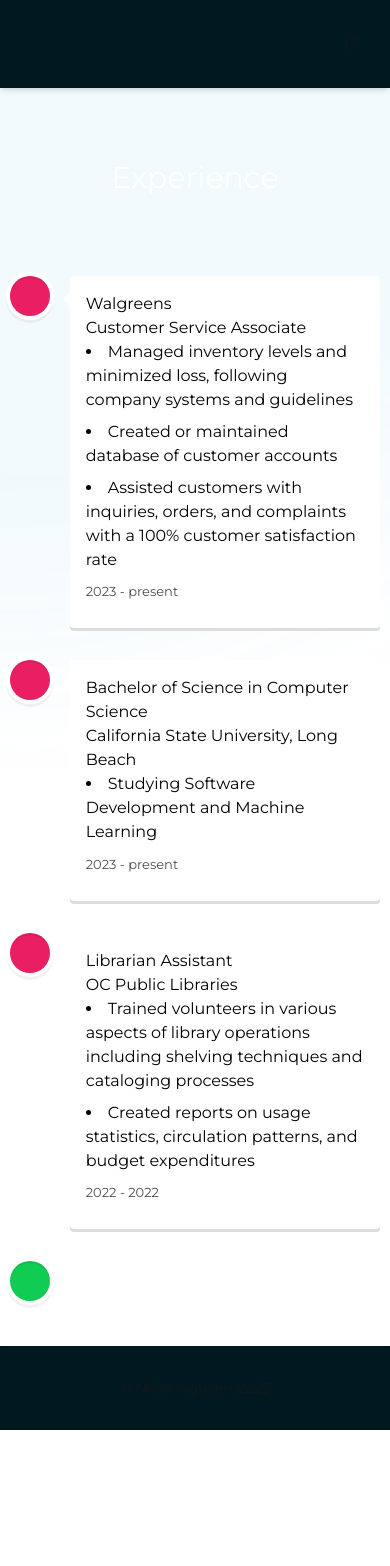
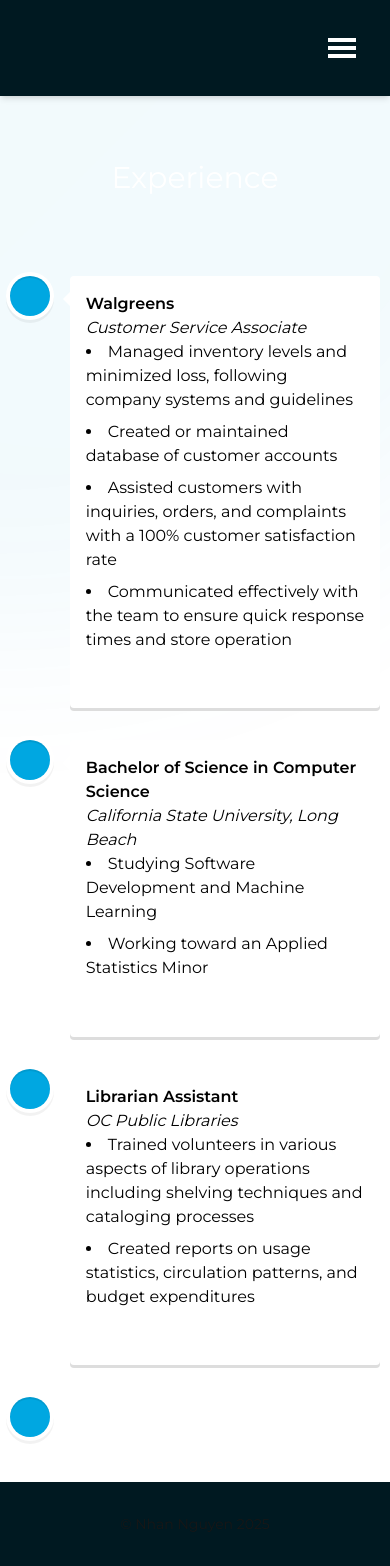
Before and after one commit to Detims/portfolio-real, a Next.js app: page /experience in a window 390 px wide. Before the commit the page ends 1430 px from the top, so only its background shows below. Built offline with nearby package versions, Linux system fonts and the light colour scheme.

Commit message:
about page and experience page correction

```diff
--- a/src/app/about/page.jsx
+++ b/src/app/about/page.jsx
@@ -5,7 +5,7 @@ import Image from "next/image"
 const About = () => {
     return(
         <div className="relative min-h-screen overflow-hidden">
-            <div className="container py-12 px-6 mt-16 relative flex flex-col lg:flex-row items-center gap-12">
+            <div className="container py-12 px-12 md:px-32 mt-16 relative flex flex-col lg:flex-row items-center gap-12">
                 {/* Left Profile Picture */}
                 <div className="w-full lg:w-1/3 flex justify-center">
                     <Image src={assets.Natsu} alt="me" className="w-64 h-64 rounded-full shadow-lg object-cover md:w-60 md:h-60 lg:w-full lg:h-full lg:rounded-lg"/>
@@ -13,14 +13,13 @@ const About = () => {
 
                 {/* Right Word Content */}
                 <div className="w-full lg:w-2/3">
-                    <h2 className="text-5xl font-bold mb-6 text-center lg:text-left">
+                    <h2 className="text-6xl font-bold mb-6 text-center lg:text-left text-[#00A7E1]">
                         About Me
                     </h2>
                     <p className="leading-relaxed mb-6 text-lg">
-                        These are words on a screen
-                    </p>
-                    <p className="mb-6 text-lg">
-                        This is a second row of text
+                        I am a passionate Computer Science student dedicated to making innovative and data-driven solutions.
+                        I enjoy utilizing my creativity and knowledge to solve real-world problems.
+                        I am currently studying Software Development and lookingto expand my capabilities with Applied Statistics.
                     </p>
                     <p className="mb-6 text-sm">
                         Hobbies:
--- a/src/app/components/Navbar.jsx
+++ b/src/app/components/Navbar.jsx
@@ -1,14 +1,12 @@
 'use client'
 import Link from "next/link"
 import { useState } from "react"
-import { motion } from "framer-motion"
-import { usePathname } from "next/navigation"
+import { motion, AnimatePresence } from "framer-motion";
+import { GiHamburgerMenu } from "react-icons/gi";
+import { IoMdClose } from "react-icons/io";
 
 const Navbar = () => {
-    const pathname = usePathname()
     const [isOpen, setIsOpen] = useState(false)
-
-    const isActive = (path) => pathname === path;
 
     const navItems = [
         { href: '/', label: 'Home' },
@@ -17,6 +15,10 @@ const Navbar = () => {
         { href: '/projects', label: 'Projects' },
     ]
 
+    const handleLinkClick = () => {
+        setIsOpen(false)
+    }
+
     return (
         <nav className="fixed p-8 w-full top-0 z-10 transition-all bg-[#001921] shadow-md">
             <div className="container flex mx-auto justify-end w-full items-center">
@@ -24,27 +26,43 @@ const Navbar = () => {
                 {/* Hamburger Menu */}
                 <button className="md:hidden focus:outline-none"
                 onClick={() => setIsOpen(!isOpen)}>
-                    {isOpen ? "X" : "O"}
+                    {isOpen ? <IoMdClose fill="white" className="w-8 h-8" /> : <GiHamburgerMenu fill="white" className="w-8 h-8"/>}
                 </button>
 
                 {/* Navbar Links */}
+                <AnimatePresence>
                     {isOpen && (
-                    <ul className="md:hidden absolute top-full w-full bg-[#001921] right-0 flex flex-col pt-0 gap-4 items-center p-6">
+                        <motion.ul
+                            initial= {{ opacity: 0, y: -50 }}
+                            animate= {{ opacity: 1, y: 0 }}
+                            exit= {{ opacity: 0, y: -50 }}
+                            transition={{ duration: 0.2 }}
+                            className="md:hidden absolute top-full w-full bg-[#001921] right-0 flex flex-col pt-0 gap-4 items-center p-6"
+                        >
                             {navItems.map((item) => (
                                 <li key={item.href} className="px-4">
-                                <Link href={item.href} className={`relative text-lg hover:text-[#00A7E1] transition-colors duration-300`}>
+                                    <Link
+                                        href={item.href}
+                                        className={`relative text-lg hover:text-[#00A7E1] transition-colors duration-300`}
+                                        onClick={handleLinkClick}
+                                    >
                                         {item.label}
                                     </Link>
                                 </li>
                             ))}
-                    </ul>
+                        </motion.ul>
                     )}
+                </AnimatePresence>
 
                 {/* Desktop Links */}
                 <ul className="hidden md:flex items-center">
                     {navItems.map((item) => (
                         <li key={item.href} className="px-4">
-                            <Link href={item.href} className={`relative text-lg text-white hover:text-[#00A7E1] group`}>
+                            <Link
+                                href={item.href}
+                                className={`relative text-lg text-white hover:text-[#00A7E1] group`}
+                                onClick={handleLinkClick}
+                            >
                                 {item.label}
                                 <span className="absolute bottom-0 left-0 w-full h-0.5 bg-[#00A7E1] scale-x-0 origin-left transition-transform duration-300 group-hover:scale-100"></span>
                             </Link>
--- a/src/app/experience/page.jsx
+++ b/src/app/experience/page.jsx
@@ -8,8 +8,8 @@ import Image from "next/image";
 
 const Experience = () => {
     return(
-        <div className="relative min-h-screen overflow-hidden text-black pt-12">
-            <h1 className="relative container mx-auto py-12 px-6 mt-16 text-white text-center text-3xl">Experience</h1>
+        <div className="relative min-h-screen overflow-hidden text-white pt-12">
+            <h1 className="relative container mx-auto py-12 px-6 mt-16 text-center text-3xl">Experience</h1>
             <VerticalTimeline>
             {/* <VerticalTimelineElement
                 className="vertical-timeline-element--work"
@@ -28,44 +28,52 @@ const Experience = () => {
             <VerticalTimelineElement
                 className="vertical-timeline-element--work"
                 date="2023 - present"
-                iconStyle={{ background: 'rgb(233, 30, 99)', color: '#fff' }}
+                iconStyle={{ background: '#00A7E1' }}
                 // icon={}
             >
-                <h3 className="vertical-timeline-element-title">Walgreens</h3>
-                <h4 className="vertical-timeline-element-subtitle">Customer Service Associate</h4>
+                <div className="text-black">
+                    <h3 className="vertical-timeline-element-title font-bold">Walgreens</h3>
+                    <h4 className="vertical-timeline-element-subtitle italic">Customer Service Associate</h4>
                     <ul className="list-disc list-inside space-y-2">
                         <li>Managed inventory levels and minimized loss, following company systems and guidelines</li>
                         <li>Created or maintained database of customer accounts</li>
                         <li>Assisted customers with inquiries, orders, and complaints with a 100% customer satisfaction rate</li>
+                        <li>Communicated effectively with the team to ensure quick response times and store operation</li>
                     </ul>
+                </div>
             </VerticalTimelineElement>
             <VerticalTimelineElement
                 className="vertical-timeline-element--education"
                 date="2023 - present"
-                iconStyle={{ background: 'rgb(233, 30, 99)', color: '#fff' }}
+                iconStyle={{ background: '#00A7E1' }}
                 // icon={}
             >
-                <h3 className="vertical-timeline-element-title">Bachelor of Science in Computer Science</h3>
-                <h4 className="vertical-timeline-element-subtitle">California State University, Long Beach</h4>
+                <div className="text-black">
+                    <h3 className="vertical-timeline-element-title font-bold">Bachelor of Science in Computer Science</h3>
+                    <h4 className="vertical-timeline-element-subtitle italic">California State University, Long Beach</h4>
                     <ul className="list-disc list-inside space-y-2">
                         <li>Studying Software Development and Machine Learning</li>
+                        <li>Working toward an Applied Statistics Minor</li>
                     </ul>
+                </div>
             </VerticalTimelineElement>
             <VerticalTimelineElement
                 className="vertical-timeline-element--work"
                 date="2022 - 2022"
-                iconStyle={{ background: 'rgb(233, 30, 99)', color: '#fff' }}
+                iconStyle={{ background: '#00A7E1' }}
                 // icon={}
             >
-                <h3 className="vertical-timeline-element-title">Librarian Assistant</h3>
-                <h4 className="vertical-timeline-element-subtitle">OC Public Libraries</h4>
+                <div className="text-black">
+                    <h3 className="vertical-timeline-element-title font-bold">Librarian Assistant</h3>
+                    <h4 className="vertical-timeline-element-subtitle italic">OC Public Libraries</h4>
                     <ul className="list-disc list-inside space-y-2">
                         <li>Trained volunteers in various aspects of library operations including shelving techniques and cataloging processes</li>
                         <li>Created reports on usage statistics, circulation patterns, and budget expenditures</li>
                     </ul>
+                </div>
             </VerticalTimelineElement>
             <VerticalTimelineElement
-                iconStyle={{ background: 'rgb(16, 204, 82)', color: '#fff' }}
+                iconStyle={{ background: '#00A7E1' }}
                 // icon={}
             />
             </VerticalTimeline>
```
Lines whose indentation alone changed are shown as unchanged.
